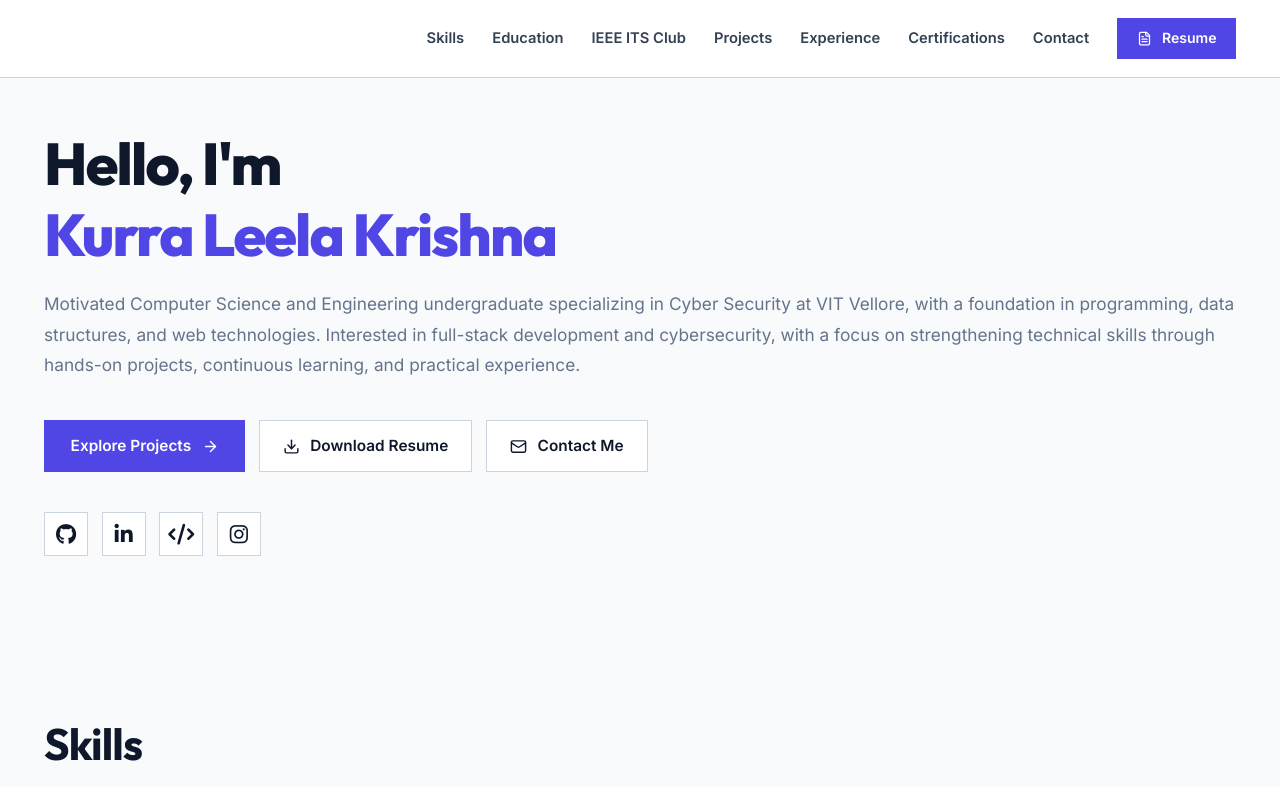
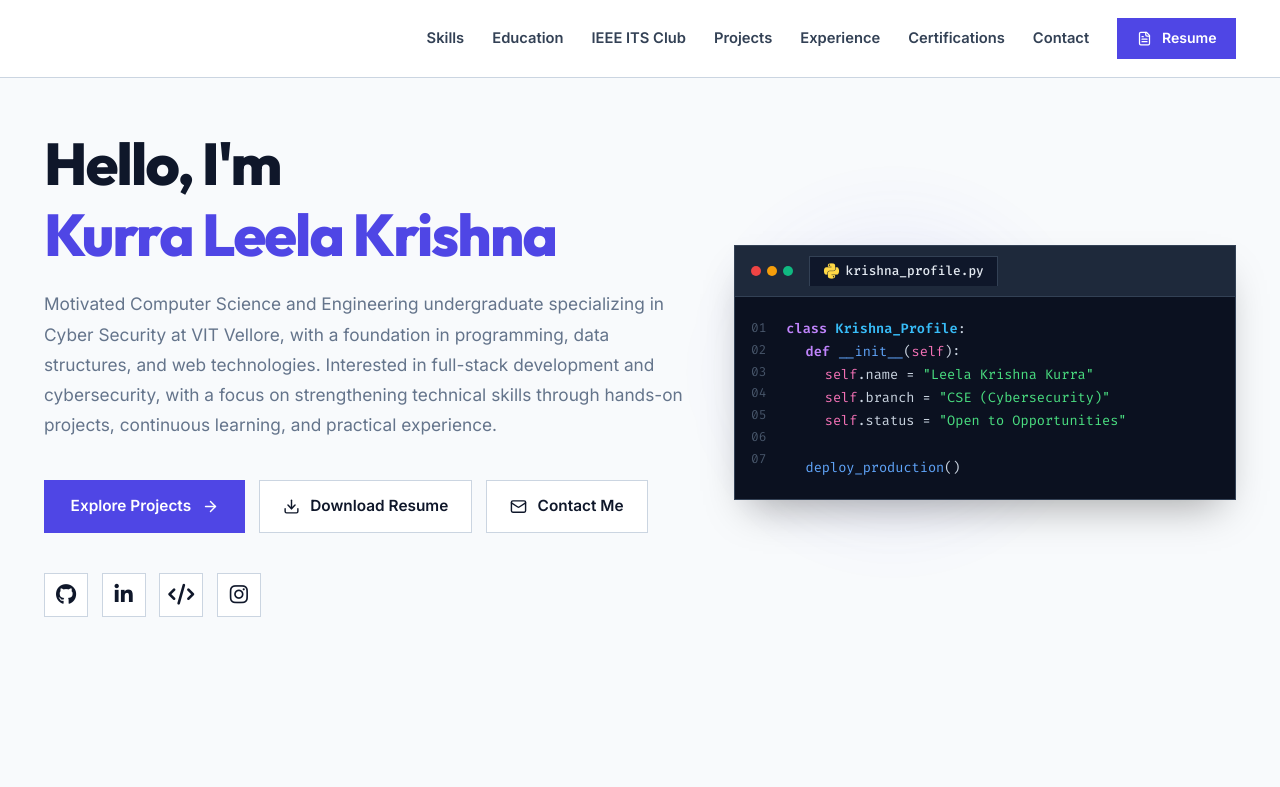
Before and after one commit to leelakrishnakurra97/leela-krishna-portfolio, a React (Vite) app: page / in a window 1280 px wide. Shown: the top 787 px of the page. Built offline with nearby package versions, Linux system fonts and the light colour scheme.

Commit message:
feat(hero): restore Python IDE terminal profile animation widget

```diff
--- a/src/components/Hero.jsx
+++ b/src/components/Hero.jsx
@@ -1,6 +1,7 @@
 import React from 'react';
 import { greeting, socialMediaLinks } from '../portfolio';
 import { Download, ArrowRight, Mail } from 'lucide-react';
+import HeroAnimation from './HeroAnimation';
 
 export default function Hero() {
 
@@ -25,12 +26,12 @@ export default function Hero() {
             flexWrap: 'wrap'
           }}
         >
-          {/* Hero Content Aligned Towards Left */}
+          {/* Left Column: Hero Content Aligned Towards Left */}
           <div
             className="hero-content-col"
             style={{
-              flex: '1 1 100%',
-              maxWidth: '100%',
+              flex: '1 1 580px',
+              maxWidth: '680px',
               minWidth: 0,
               textAlign: 'left',
               display: 'flex',
@@ -273,6 +274,21 @@ export default function Hero() {
               </a>
             </div>
           </div>
+
+          {/* Right Column: Animation */}
+          <div
+            className="hero-anim-col"
+            style={{
+              flex: '1 1 440px',
+              maxWidth: '520px',
+              minWidth: 0,
+              display: 'flex',
+              alignItems: 'center',
+              justifyContent: 'center'
+            }}
+          >
+            <HeroAnimation />
+          </div>
         </div>
       </div>
     </section>
--- /dev/null
+++ b/src/components/HeroAnimation.jsx
@@ -0,0 +1,217 @@
+import React from 'react';
+
+export default function HeroAnimation() {
+  return (
+    <div className="hero-anim-wrapper">
+      {/* Background Ambient Glow */}
+      <div className="ambient-glow" />
+
+      {/* Main IDE Terminal Window */}
+      <div className="ide-window">
+        {/* Title Bar */}
+        <div className="ide-titlebar">
+          <div className="window-dots">
+            <span className="dot dot-red" />
+            <span className="dot dot-yellow" />
+            <span className="dot dot-green" />
+          </div>
+
+          <div className="ide-tab">
+            <i className="devicon-python-plain colored" style={{ fontSize: '1rem', marginRight: '6px' }}></i>
+            <span className="tab-title">krishna_profile.py</span>
+          </div>
+        </div>
+
+        {/* Code Body */}
+        <div className="ide-content">
+          <div className="line-numbers">
+            <span>01</span>
+            <span>02</span>
+            <span>03</span>
+            <span>04</span>
+            <span>05</span>
+            <span>06</span>
+            <span>07</span>
+          </div>
+
+          <div className="code-lines">
+            <div className="code-row">
+              <span className="kw">class</span> <span className="cls">Krishna_Profile</span>:
+            </div>
+            <div className="code-row ind-1">
+              <span className="kw">def</span> <span className="fn">__init__</span>(<span className="self">self</span>):
+            </div>
+            <div className="code-row ind-2">
+              <span className="self">self</span>.name = <span className="str">"Leela Krishna Kurra"</span>
+            </div>
+            <div className="code-row ind-2">
+              <span className="self">self</span>.branch = <span className="str">"CSE (Cybersecurity)"</span>
+            </div>
+            <div className="code-row ind-2">
+              <span className="self">self</span>.status = <span className="str">"Open to Opportunities"</span>
+            </div>
+            <div className="code-row">&nbsp;</div>
+            <div className="code-row ind-1 typing-line">
+              <span className="fn">deploy_production</span>()<span className="cursor">|</span>
+            </div>
+          </div>
+        </div>
+      </div>
+
+      <style>{`
+        .hero-anim-wrapper {
+          position: relative;
+          width: 100%;
+          max-width: 530px;
+          min-height: 410px;
+          display: flex;
+          align-items: center;
+          justifyContent: center;
+        }
+
+        .ambient-glow {
+          position: absolute;
+          width: 320px;
+          height: 320px;
+          background: radial-gradient(circle, rgba(79, 70, 229, 0.18) 0%, rgba(99, 102, 241, 0.05) 50%, transparent 70%);
+          border-radius: 50%;
+          filter: blur(40px);
+          z-index: 0;
+          pointer-events: none;
+          animation: pulseGlow 6s ease-in-out infinite alternate;
+        }
+
+        @keyframes pulseGlow {
+          0% { transform: scale(0.9); opacity: 0.6; }
+          100% { transform: scale(1.15); opacity: 1; }
+        }
+
+        /* IDE Window */
+        .ide-window {
+          position: relative;
+          z-index: 2;
+          width: 100%;
+          background: #0f172a;
+          border: 1.5px solid #334155;
+          border-radius: 0px;
+          box-shadow: 0 20px 40px -15px rgba(0, 0, 0, 0.35), 0 0 0 1px rgba(255, 255, 255, 0.05);
+          overflow: hidden;
+          font-family: 'Fira Code', monospace;
+          transition: transform 0.3s ease, border-color 0.3s ease, box-shadow 0.3s ease;
+        }
+
+        .ide-window:hover {
+          border-color: var(--accent-primary);
+          transform: translateY(-4px);
+          box-shadow: 0 25px 50px -12px rgba(79, 70, 229, 0.25), 0 0 0 1px rgba(79, 70, 229, 0.3);
+        }
+
+        /* Titlebar */
+        .ide-titlebar {
+          background: #1e293b;
+          padding: 0.65rem 1rem;
+          display: flex;
+          align-items: center;
+          gap: 1rem;
+          border-bottom: 1.5px solid #334155;
+        }
+
+        .window-dots {
+          display: flex;
+          gap: 6px;
+          align-items: center;
+        }
+
+        .window-dots .dot {
+          width: 10px;
+          height: 10px;
+          border-radius: 50%;
+          display: inline-block;
+        }
+
+        .dot-red { background: #ef4444; }
+        .dot-yellow { background: #f59e0b; }
+        .dot-green { background: #10b981; }
+
+        .ide-tab {
+          display: flex;
+          align-items: center;
+          background: #0f172a;
+          padding: 0.25rem 0.85rem;
+          border-radius: 0px;
+          border: 1px solid #334155;
+          border-bottom: none;
+          font-size: 0.8rem;
+          color: #e2e8f0;
+          font-weight: 500;
+        }
+
+        /* Code Content */
+        .ide-content {
+          display: flex;
+          padding: 1.25rem 1rem;
+          gap: 1.25rem;
+          font-size: 0.85rem;
+          line-height: 1.7;
+          background: #0b1120;
+          overflow-x: auto;
+        }
+
+        .line-numbers {
+          display: flex;
+          flex-direction: column;
+          color: #475569;
+          user-select: none;
+          text-align: right;
+          font-size: 0.8rem;
+        }
+
+        .line-numbers span {
+          min-height: 1.7em;
+          line-height: 1.7;
+          display: block;
+        }
+
+        .code-lines {
+          display: flex;
+          flex-direction: column;
+          white-space: nowrap;
+        }
+
+        .code-row {
+          color: #cbd5e1;
+          min-height: 1.7em;
+          line-height: 1.7;
+        }
+
+        .ind-1 { padding-left: 1.2rem; }
+        .ind-2 { padding-left: 2.4rem; }
+
+        .kw { color: #c084fc; font-weight: 600; }
+        .cls { color: #38bdf8; font-weight: 600; }
+        .fn { color: #60a5fa; }
+        .self { color: #f472b6; }
+        .str { color: #4ade80; }
+        .cmt { color: #64748b; font-style: italic; }
+        .prompt { color: #fbbf24; font-weight: 700; margin-right: 6px; }
+        .cmd { color: #f8fafc; font-weight: 500; }
+
+        .cursor {
+          display: inline-block;
+          color: #38bdf8;
+          font-weight: 700;
+          animation: blinkCursor 0.9s steps(2, start) infinite;
+          margin-left: 2px;
+        }
+
+        @keyframes blinkCursor {
+          to { visibility: hidden; }
+        }
+
+        @media (max-width: 640px) {
+          .hero-anim-wrapper { min-height: auto; }
+        }
+      `}</style>
+    </div>
+  );
+}
--- a/src/styles/globals.css
+++ b/src/styles/globals.css
@@ -399,7 +399,11 @@ video {
     width: 100% !important;
   }
 
-
+  .hero-anim-col {
+    max-width: 100% !important;
+    min-width: 0 !important;
+    width: 100% !important;
+  }
 }
 
 @media (max-width: 640px) {
```
